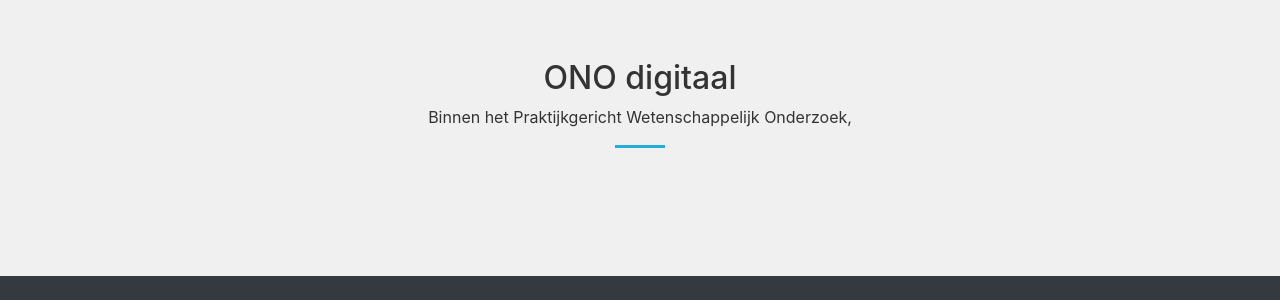
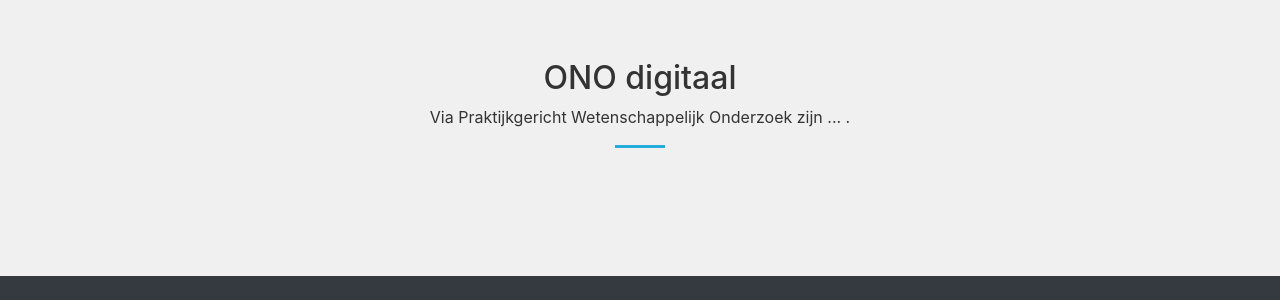
Before and after one commit to adepaepe/ono-trajecten, a Jekyll site: the page built from docs/index.html, in a window 1280 px wide and 900 px high, scrolled down 3245 px. Shown: the part 276-576 px from the top of the window. Built offline with Jekyll 4.4.1, drawn with Linux system fonts in a browser that asks for light colours.

Commit message:
fixed my mistakes

```diff
--- a/docs/index.html
+++ b/docs/index.html
@@ -40,7 +40,7 @@ navigation:
           <p>ONO, kort voor ‘Onderzoek en Ontwerp’, is tot stand gekomen door een samenwerking tussen het Industrial Design Center én de
           lerarenopleiding van de Howest. ONO helpt (leerkrachten)teams om op
           een eenvoudige manier projecten te bedenken, organiseren en
-          faciliteren op maat van de jongeren.</p
+          faciliteren op maat van de jongeren.</p>
           <p>Om een krachtige leeromgeving te creëren werk je best samen met
           een interdisciplinair team. Zo heb je een beter zicht op de kennis en
           vaardigheden waarover de leerlingen reeds beschikken en kan je
@@ -52,7 +52,7 @@ navigation:
           samenwerking niet altijd evident! ONO ondersteunt het team om op
           een efficiënte manier te communiceren, constructief te discussiëren,
           beslissingen te nemen en (deel)opdrachten te verdelen tijdens het
-          uitwerken of aanpassen van projecten.</p
+          uitwerken of aanpassen van projecten.</p>
 
       </div>
     </div>
@@ -153,7 +153,8 @@ navigation:
     <div class="row">
       <div class="col-lg-8 offset-lg-2 text-center">
         <h2>ONO digitaal</h2>
-        <p>Binnen het Praktijkgericht Wetenschappelijk Onderzoek,</p>
+        <p>Via Praktijkgericht Wetenschappelijk Onderzoek zijn ...  .</p>
+
         <hr />
       </div>
     </div>
```
